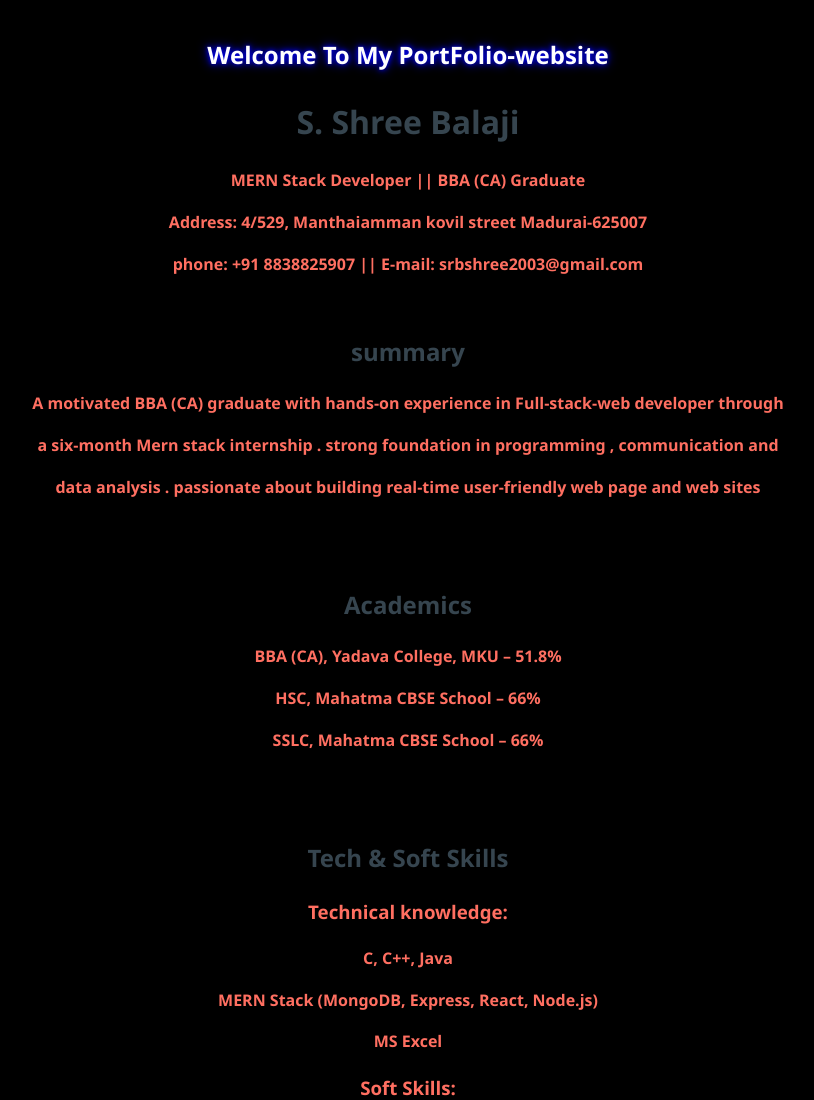
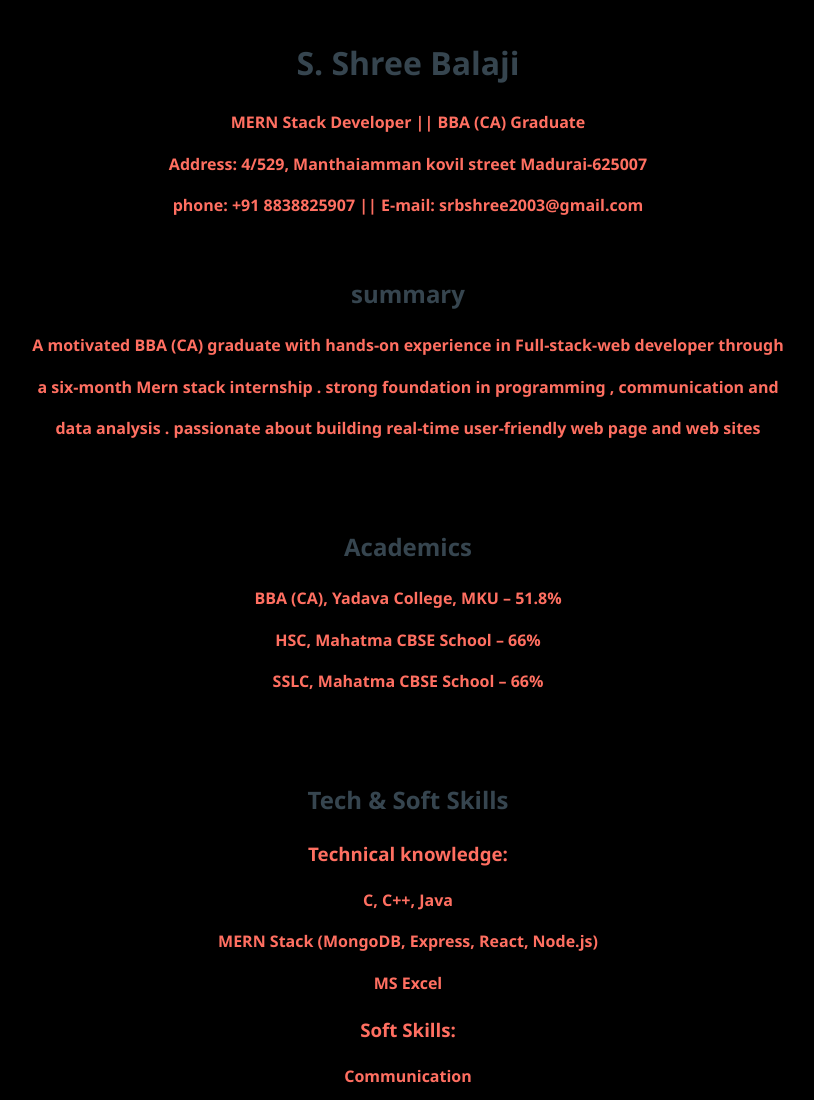
Before and after one commit to srbshree2003/my-portfolio, a plain HTML site: page index.html in a window 1280 px wide. Shown: the top 1100 px of the page, without its empty margins (232-1046 px from the left). Drawn offline with Linux system fonts and the light colour scheme.

Commit message:
Update index.html

```diff
--- a/index.html
+++ b/index.html
@@ -8,7 +8,6 @@
 </head>
 <body>
   <header>
-    <h2 class="glow">Welcome To My PortFolio-website</h2>
     <h1>S. Shree Balaji</h1>
     <p><strong>MERN Stack Developer ||  BBA (CA) Graduate</strong></p>
 
```
